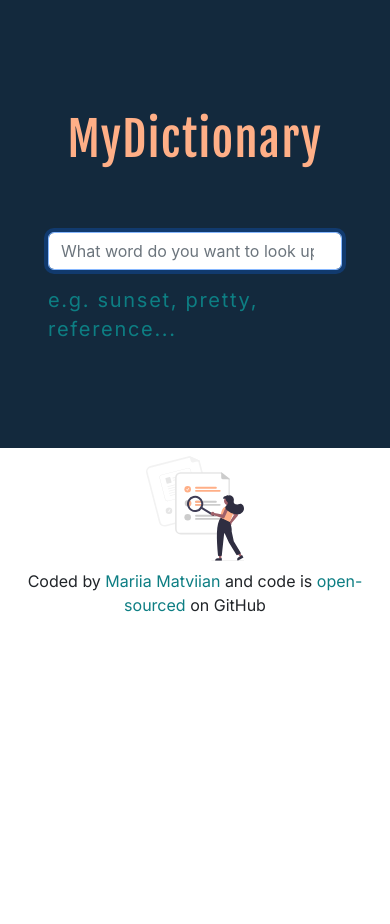
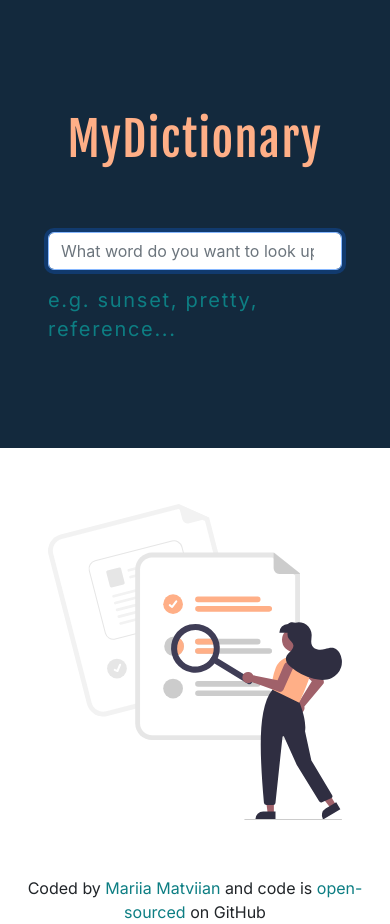
Before and after one commit to o-ponchik/dictionary-project, a React (Create React App) app: page / in a window 390 px wide. Before the commit the page ends 844 px from the top, so only its background shows below. Built offline with nearby package versions, Linux system fonts and the light colour scheme.

Commit message:
made_responsive_img

```diff
--- a/src/Dictionary.js
+++ b/src/Dictionary.js
@@ -76,7 +76,7 @@ export default function Dictionary() {
         </header>
         <div className="d-flex justify-content-center">
           <img
-            className="img-fluid w-25 m-2 m-md-5 p-md-5"
+            className="img-fluid wh-50 m-2 m-md-5 p-5"
             src={
               process.env.PUBLIC_URL +
               "images/undraw_file_searching_re_3evy.svg"
```
